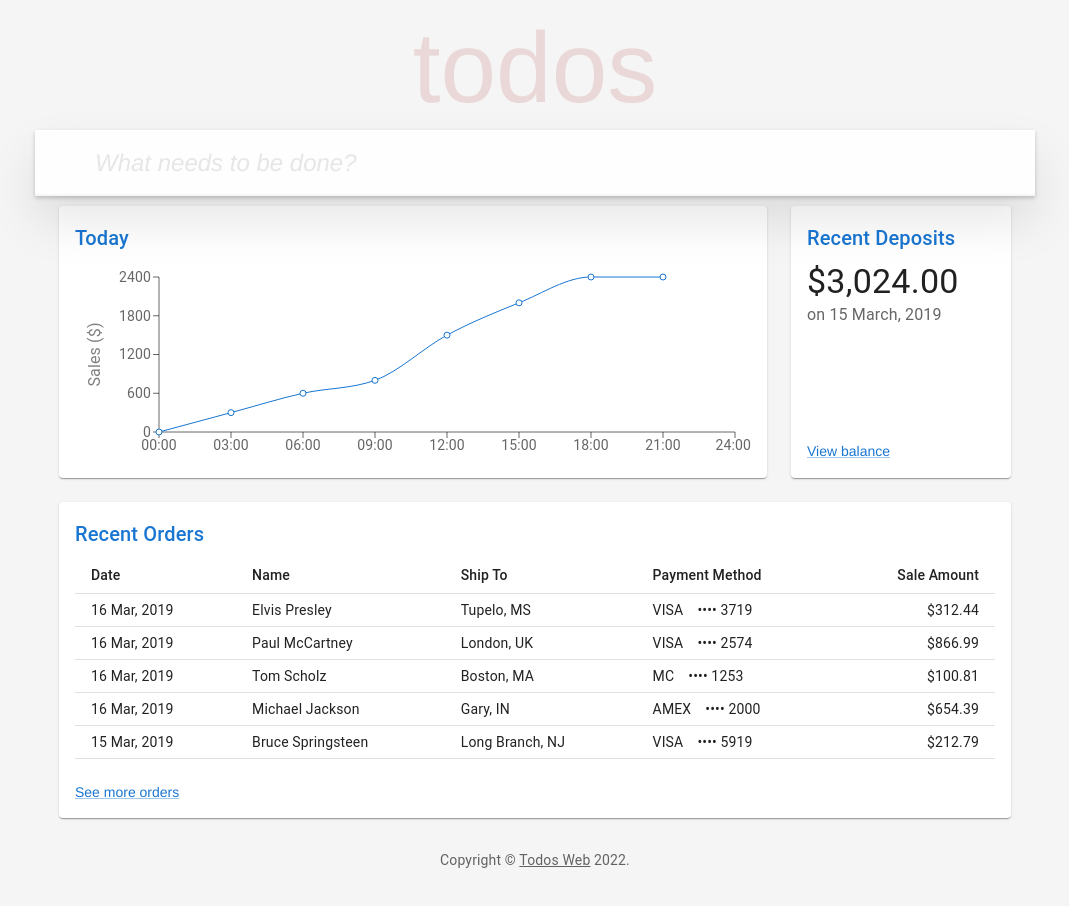
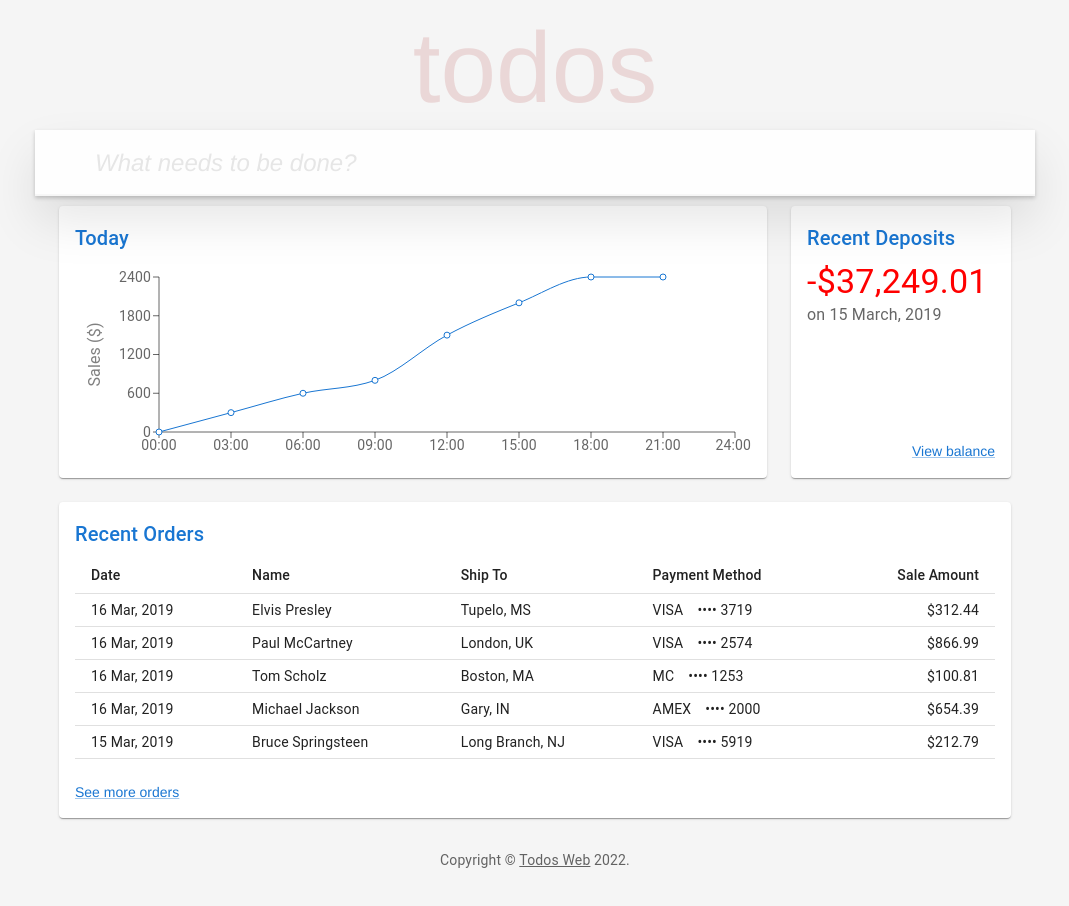
Before and after one commit to devJuanAlbeiro/visual-testing-percy, a React (Vite) app: page / in a window 1280 px wide. Shown: the top 906 px of the page, without its empty margins (105-1174 px from the left). Built offline with nearby package versions, Linux system fonts and the light colour scheme.

Commit message:
Initial changes

```diff
--- a/src/App/CustomContainer/Deposits.tsx
+++ b/src/App/CustomContainer/Deposits.tsx
@@ -1,11 +1,12 @@
-import Link from '@mui/material/Link'
-import Typography from '@mui/material/Typography'
-import * as React from 'react'
+import { Box } from "@mui/material";
+import Link from "@mui/material/Link";
+import Typography from "@mui/material/Typography";
+import * as React from "react";
 
-import Title from './Title'
+import Title from "./Title";
 
 function preventDefault(event: React.MouseEvent) {
-  event.preventDefault()
+  event.preventDefault();
 }
 
 export default function Deposits() {
@@ -13,21 +14,29 @@ export default function Deposits() {
     <React.Fragment>
       <Title>Recent Deposits</Title>
       <Typography
+        sx={{ color: "red" }}
         data-cy="deposit-value"
         data-testid="deposit-value"
         component="p"
         variant="h4"
       >
-        $3,024.00
+        -$37,249.01
       </Typography>
       <Typography color="text.secondary" sx={{ flex: 1 }}>
         on 15 March, 2019
       </Typography>
-      <div>
+      <Box
+        data-cy="view-balance-deposits-link"
+        data-testid="view-balance-deposits-link"
+        sx={{
+          display: "flex",
+          justifyContent: "flex-end",
+        }}
+      >
         <Link color="primary" href="#" onClick={preventDefault}>
           View balance
         </Link>
-      </div>
+      </Box>
     </React.Fragment>
-  )
+  );
 }
```
Also changed, not shown: 1 other file (tests, documents, lock files or other folders).
